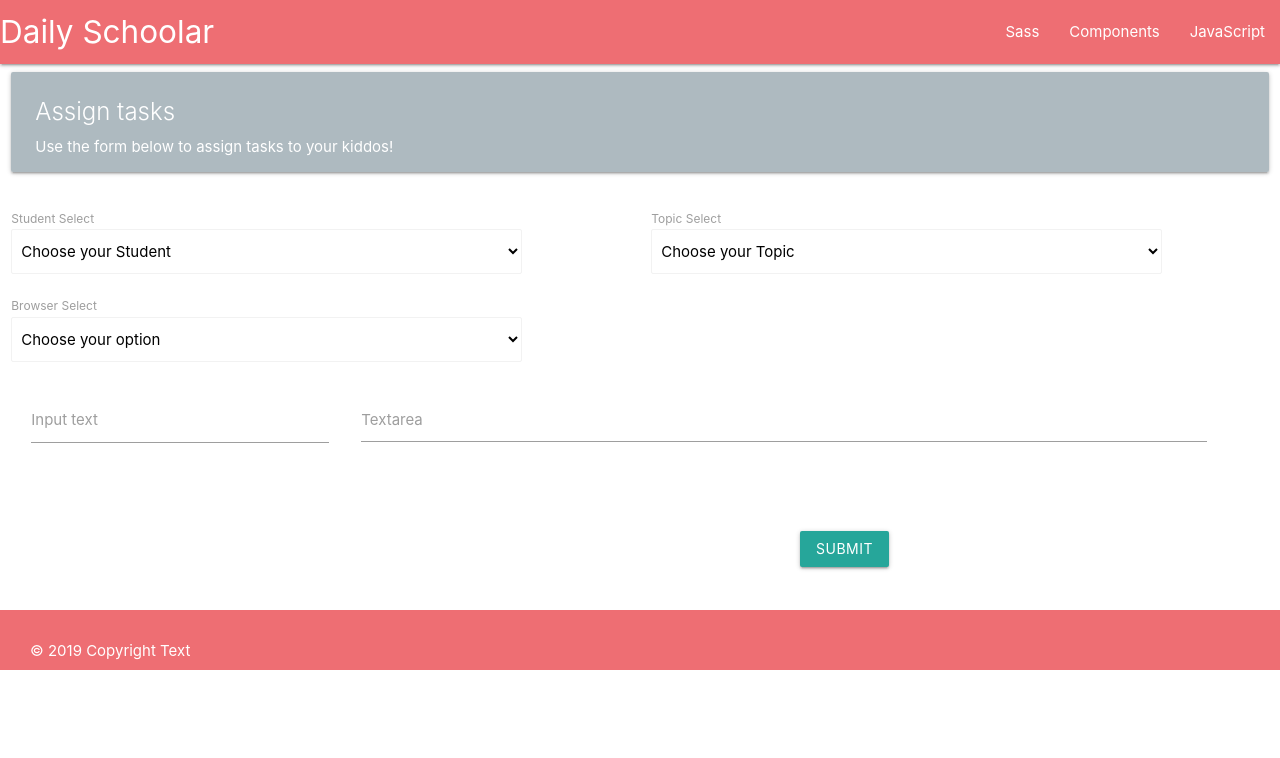
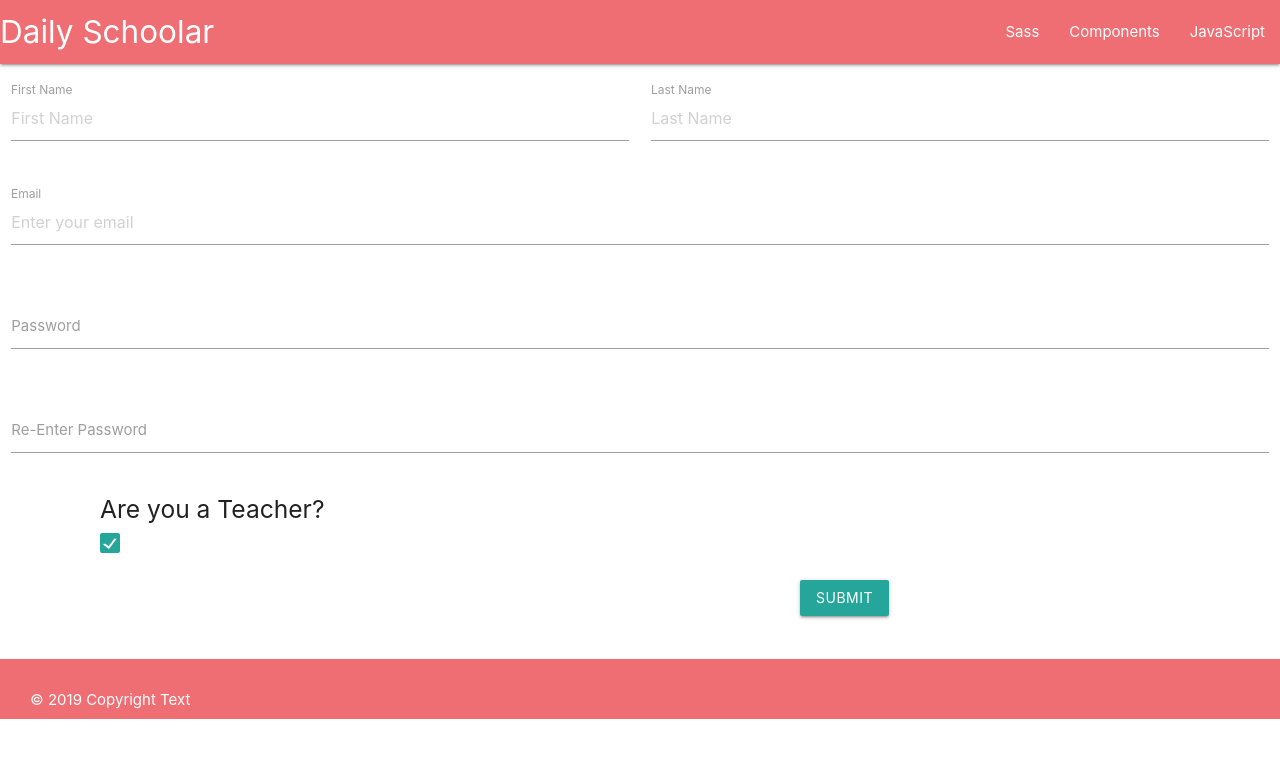
Before and after one commit to JPalmer76/daily_schoolar, a React (Create React App) app in the folder client/: page / in a window 1280 px wide. Shown: the top 758 px of the page. Built offline with nearby package versions, Linux system fonts and the light colour scheme.

Commit message:
grabbing values from registration page

```diff
--- a/client/src/App.js
+++ b/client/src/App.js
@@ -23,9 +23,9 @@ function App() {
      {/* <LoginPage /> */}
      {/* </div> */}
        <div>
-        <Admin />
+        {/* <Admin /> */}
         {/* <Student /> */}
-        {/* <Register /> */}
+        <Register />
      <Footer />
      </div>
      </wrapper>
--- a/client/src/Components/RegisterPage/Register.js
+++ b/client/src/Components/RegisterPage/Register.js
@@ -3,6 +3,43 @@ import "./Style.css";
 import React, { Component } from "react";
 
 export default class Register extends Component {
+
+  state = {
+    firstName: "",
+    lastName: "",
+    email: "",
+    password: ""
+
+  }
+
+  handleInputChange = event => {
+    const { name, value } = event.target;
+
+    this.setState({
+      [name]: value,
+
+    });
+
+  };
+
+  handleFormSubmit = event => {
+    // Preventing the default behavior of the form submit (which is to refresh the page)
+    event.preventDefault();
+
+    // Alert the user their first and last name, clear `this.state.firstName` and `this.state.lastName`, clearing the inputs
+    alert(`${this.state.firstName} ${this.state.lastName} ${this.state.email} ${this.state.password} ${this.state.rePassword}`);
+    this.setState({
+      firstName: "",
+      lastName: "",
+      email: "",
+      password: "",
+      rePassword: ""
+    })
+
+
+
+
+  };
   render() {
     return (
       <div class="row">
@@ -10,35 +47,38 @@ export default class Register extends Component {
           <div class="row">
             <div class="input-field col s6">
               <input
-                placeholder="Placeholder"
+                placeholder="First Name"
                 id="first_name"
+                value={this.firstName}
+                name="firstName"
+                onChange={this.handleInputChange}
                 type="text"
                 class="validate"
               />
-              <label for="first_name">First Name</label>
+              <label htmlfor="first_name">First Name</label>
             </div>
             <div class="input-field col s6">
-              <input id="last_name" type="text" class="validate" />
-              <label for="last_name">Last Name</label>
+              <input placeholder="Last Name" value={this.lastName} name="lastName" onChange={this.handleInputChange} id="last_name" type="text" class="validate" />
+              <label htmlfor="last_name">Last Name</label>
             </div>
           </div>
 
           <div class="row">
             <div class="input-field col s12">
-              <input id="Email" type="Email" class="validate" />
+              <input placeholder="Enter your email" value={this.email} name="email" onChange={this.handleInputChange} id="Email" type="Email" class="validate" />
               <label for="Email">Email</label>
             </div>
           </div>
           <div class="row">
             <div class="input-field col s12">
-              <input id="password" type="password" class="validate" />
-              <label for="password">Password</label>
+              <input  type="password" name="password" onChange={this.handleInputChange} value={this.password} class="validate" />
+              <label htmlfor="password">Password</label>
             </div>
           </div>
           <div class="row">
             <div class="input-field col s12">
-              <input id="password" type="password" class="validate" />
-              <label for="password">Re-Enter Password</label>
+              <input name="rePassword" value={this.rePassword} onChange={this.handleInputChange} id="re-password" type="password" class="validate" />
+              <label htmlfor="password">Re-Enter Password</label>
             </div>
           </div>
 
@@ -54,7 +94,7 @@ export default class Register extends Component {
 
           </p>
         </form>
-        <button className="btn waves-effect waves-light" type="submit" onClick={function() {alert('Was clicked')}}
+        <button className="btn waves-effect waves-light" type="submit" onClick={this.handleFormSubmit}
             >Submit</button>
       </div>
 
```
Also changed, not shown: 1 other file (tests, documents, lock files or other folders).
